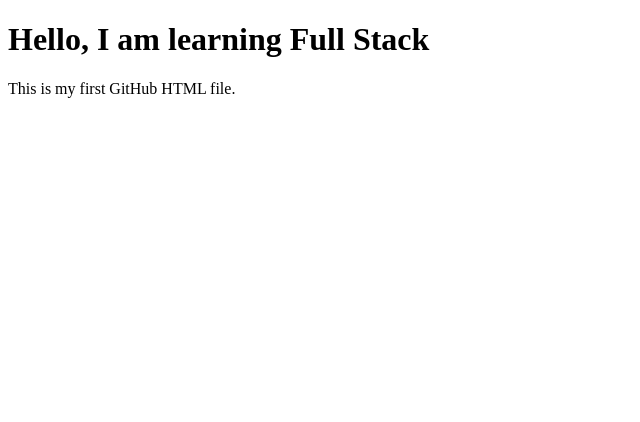
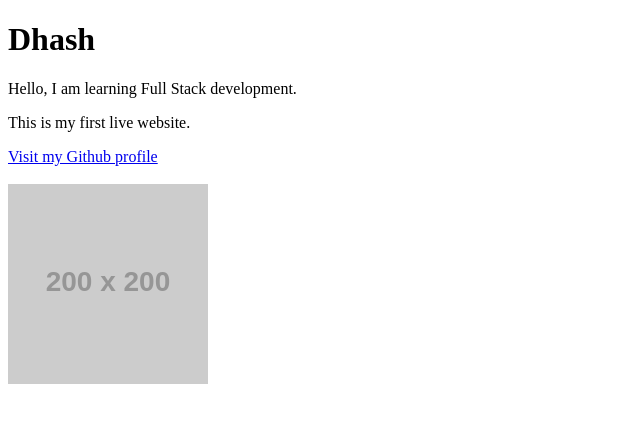
Before and after one commit to dhashnisanthamoorthi-max/my-first-project, a plain HTML site: page index.html in a window 1280 px wide. Shown: the whole page, without its empty margins (0-640 px from the left). Drawn offline with Linux system fonts and the light colour scheme; placeholder pictures from the web are drawn by us.

Commit message:
updated homepage content

```diff
--- a/index.html
+++ b/index.html
@@ -4,7 +4,13 @@
   <title>Dhash First Project</title>
 </head>
 <body>
-  <h1>Hello, I am learning Full Stack</h1>
-  <p>This is my first GitHub HTML file.</p>
+  <h1>Dhash</h1>
+  <p>Hello, I am learning Full Stack  development.</p>
+  <p>This is my first live website.</p>
+  <a href="https://github.com/dhashnisanthamoorthi-max"> Visit my Github profile </a>
+
+  <br><br>
+
+  <img src="https://via.placeholder.com/200" alt="My image">
 </body>
 </html>
```
